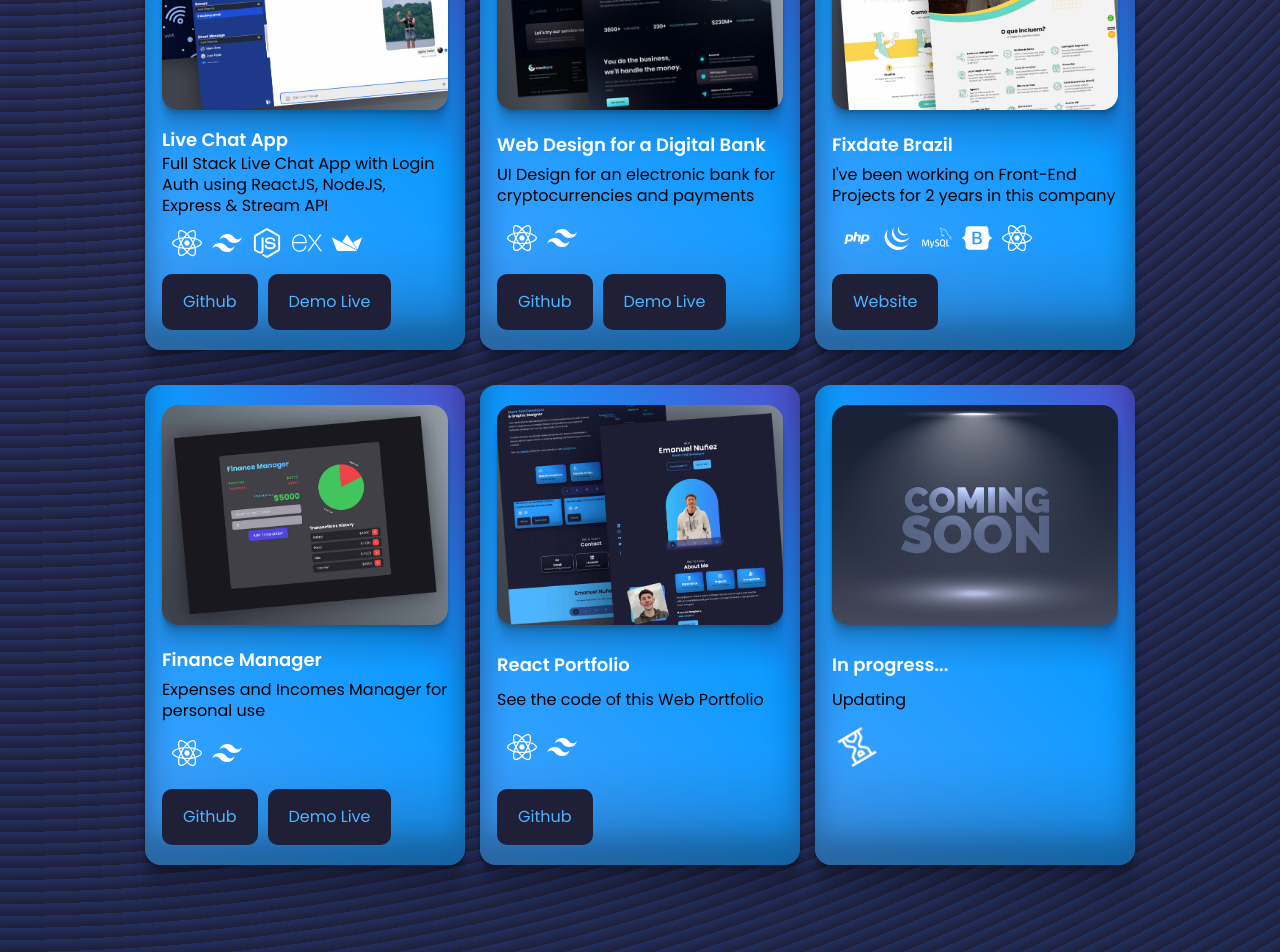
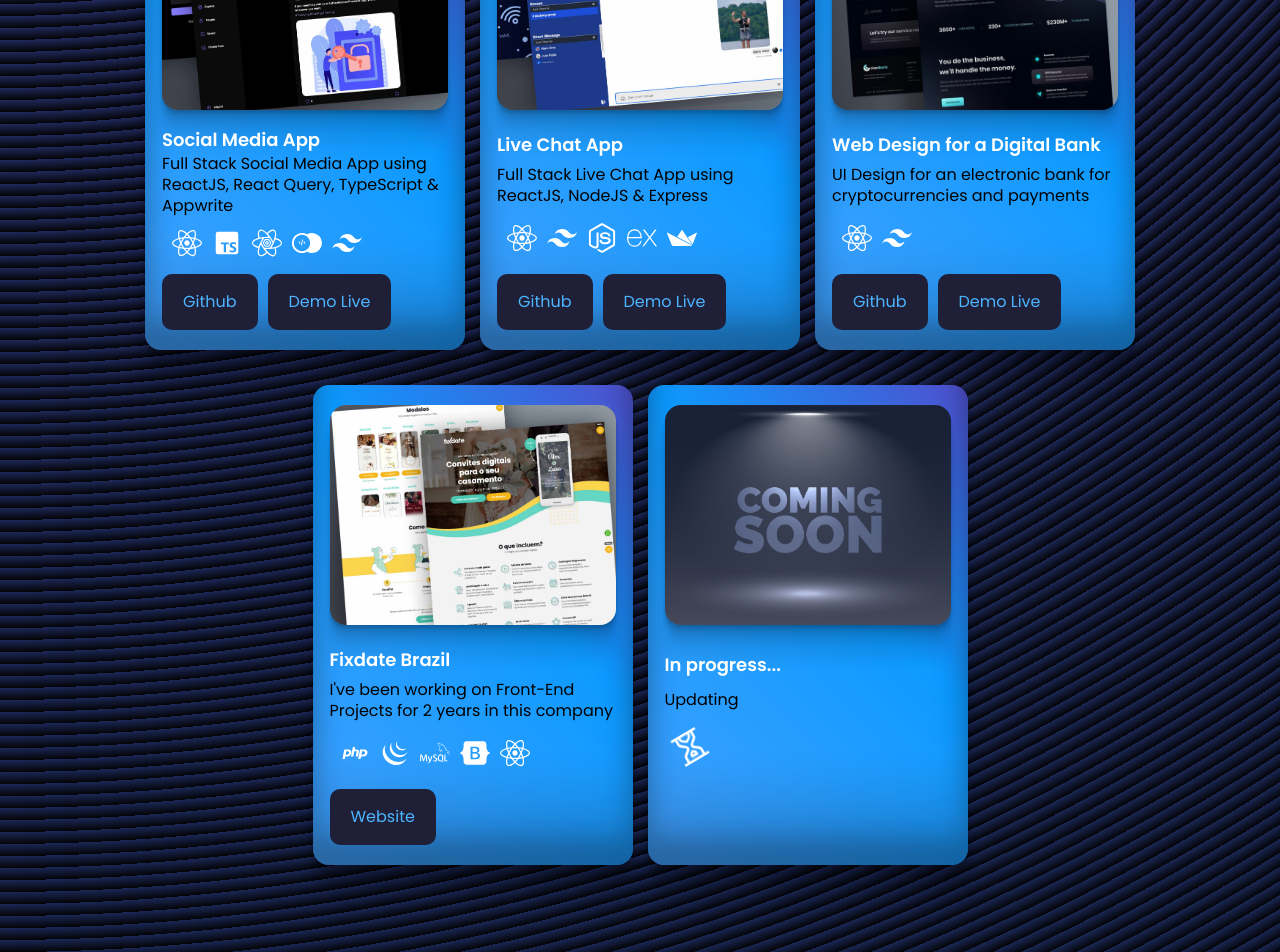
Before and after one commit to emaadev/react-portfolio, a React (Vite) app: page / in a window 1280 px wide. Shown: the part 1220-2172 px from the top of the page. Built offline with nearby package versions, Linux system fonts and the light colour scheme.

Commit message:
uploading new project

```diff
--- a/src/constants/index.js
+++ b/src/constants/index.js
@@ -1,33 +1,40 @@
-import { BsLinkedin } from "react-icons/bs";
-import { BsGithub } from "react-icons/bs";
-import { BiLogoGmail } from "react-icons/bi";
+import { BsLinkedin, BsGithub, BsFillPersonCheckFill } from "react-icons/bs";
+import {
+  BiLogoGmail,
+  BiLogoTypescript,
+  BiBook,
+  BiMessageSquareDetail,
+  BiLogoPhp,
+  BiLogoJquery,
+} from "react-icons/bi";
 import { IoLogoWhatsapp } from "react-icons/io";
-import { AiOutlineHome } from "react-icons/ai";
-import { AiOutlineUser } from "react-icons/ai";
-import { BiBook } from "react-icons/bi";
+import {
+  AiOutlineHome,
+  AiOutlineUser,
+  AiOutlineFundProjectionScreen,
+} from "react-icons/ai";
 import { RiServiceLine } from "react-icons/ri";
-import { BiMessageSquareDetail } from "react-icons/bi";
 import { GiAchievement } from "react-icons/gi";
-import { AiOutlineFundProjectionScreen } from "react-icons/ai";
-import { BsFillPersonCheckFill } from "react-icons/bs";
-import { BiLogoPhp } from "react-icons/bi";
-import { FaBootstrap } from "react-icons/fa";
-import { BiLogoJquery } from "react-icons/bi";
-import { SiMysql } from "react-icons/si";
+import { FaBootstrap, FaReact, FaNodeJs } from "react-icons/fa";
+import {
+  SiMysql,
+  SiReactquery,
+  SiAppwrite,
+  SiTailwindcss,
+  SiExpress,
+  SiStreamlit,
+} from "react-icons/si";
 
-import { FaReact } from "react-icons/fa";
-import { SiTailwindcss } from "react-icons/si";
 import { GrInProgress } from "react-icons/gr";
-import { FaNodeJs } from "react-icons/fa";
-import { SiExpress, SiStreamlit } from "react-icons/si";
 
 import hooBank from "../assets/hoobank.png";
 import comingSoon from "../assets/coming-soon.jpg";
-import portfolio from "../assets/portfolio.jpg";
+// import portfolio from "../assets/portfolio.jpg";
 // import weatherApp from "../assets/weatherapp.jpg";
 import liveChatApp from "../assets/live-chat-app.jpg";
 import fixdate from "../assets/fixdate.jpg";
-import financeManager from "../assets/finance-manager.jpg";
+// import financeManager from "../assets/finance-manager.jpg";
+import socialMediaApp from "../assets/social-media-app.jpg";
 import graphicDesign from "../assets/graphic-design.png";
 import webDevelopment from "../assets/web-development.png";
 import softSkills from "../assets/soft-skills.png";
@@ -216,10 +223,54 @@ export const contact = [
 
 export const projectCards = [
   {
+    id: "postit-social-app",
+    title: "Social Media App",
+    description:
+      "Full Stack Social Media App using ReactJS, React Query, TypeScript & Appwrite",
+    img: socialMediaApp,
+    links: [
+      {
+        id: "github",
+        content: "Github",
+        state: true,
+        href: "https://github.com/emaadev/postit-social-app",
+        btnType: "alternativeBtn",
+      },
+      {
+        id: "demolive",
+        content: "Demo Live",
+        state: true,
+        href: "https://postit-nine-eta.vercel.app/",
+        btnType: "variantBtn",
+      },
+    ],
+    iconTechnologies: [
+      {
+        id: "react",
+        IconType: FaReact,
+      },
+      {
+        id: "typescript",
+        IconType: BiLogoTypescript,
+      },
+      {
+        id: "reactquery",
+        IconType: SiReactquery,
+      },
+      {
+        id: "appwrite",
+        IconType: SiAppwrite,
+      },
+      {
+        id: "tailwindcss",
+        IconType: SiTailwindcss,
+      },
+    ],
+  },
+  {
     id: "live-chat-app",
     title: "Live Chat App",
-    description:
-      "Full Stack Live Chat App with Login Auth using ReactJS, NodeJS, Express & Stream API",
+    description: "Full Stack Live Chat App using ReactJS, NodeJS & Express",
     img: liveChatApp,
     links: [
       {
@@ -338,38 +389,38 @@ export const projectCards = [
       },
     ],
   },
-  {
-    id: "finance-manager",
-    title: "Finance Manager",
-    description: "Expenses and Incomes Manager for personal use",
-    img: financeManager,
-    links: [
-      {
-        id: "github",
-        content: "Github",
-        state: true,
-        href: "https://github.com/emaadev/finance-manager",
-        btnType: "alternativeBtn",
-      },
-      {
-        id: "demolive",
-        content: "Demo Live",
-        state: true,
-        href: "https://emaadev.github.io/finance-manager/",
-        btnType: "variantBtn",
-      },
-    ],
-    iconTechnologies: [
-      {
-        id: "react",
-        IconType: FaReact,
-      },
-      {
-        id: "tailwindcss",
-        IconType: SiTailwindcss,
-      },
-    ],
-  },
+  // {
+  //   id: "finance-manager",
+  //   title: "Finance Manager",
+  //   description: "Expenses and Incomes Manager for personal use",
+  //   img: financeManager,
+  //   links: [
+  //     {
+  //       id: "github",
+  //       content: "Github",
+  //       state: true,
+  //       href: "https://github.com/emaadev/finance-manager",
+  //       btnType: "alternativeBtn",
+  //     },
+  //     {
+  //       id: "demolive",
+  //       content: "Demo Live",
+  //       state: true,
+  //       href: "https://emaadev.github.io/finance-manager/",
+  //       btnType: "variantBtn",
+  //     },
+  //   ],
+  //   iconTechnologies: [
+  //     {
+  //       id: "react",
+  //       IconType: FaReact,
+  //     },
+  //     {
+  //       id: "tailwindcss",
+  //       IconType: SiTailwindcss,
+  //     },
+  //   ],
+  // },
   // {
   //   id: "weather-app",
   //   title: "Weather App",
@@ -398,38 +449,38 @@ export const projectCards = [
   //     },
   //   ],
   // },
-  {
-    id: "portfolio-01",
-    title: "React Portfolio",
-    description: "See the code of this Web Portfolio",
-    img: portfolio,
-    links: [
-      {
-        id: "github",
-        content: "Github",
-        state: true,
-        href: "https://github.com/emaadev/react-portfolio",
-        btnType: "alternativeBtn",
-      },
-      {
-        id: "demolive",
-        content: "Demo Live",
-        state: false,
-        href: "https://emanuel-nunez.online/",
-        btnType: "variantBtn",
-      },
-    ],
-    iconTechnologies: [
-      {
-        id: "react",
-        IconType: FaReact,
-      },
-      {
-        id: "tailwindcss",
-        IconType: SiTailwindcss,
-      },
-    ],
-  },
+  // {
+  //   id: "portfolio-01",
+  //   title: "React Portfolio",
+  //   description: "See the code of this Web Portfolio",
+  //   img: portfolio,
+  //   links: [
+  //     {
+  //       id: "github",
+  //       content: "Github",
+  //       state: true,
+  //       href: "https://github.com/emaadev/react-portfolio",
+  //       btnType: "alternativeBtn",
+  //     },
+  //     {
+  //       id: "demolive",
+  //       content: "Demo Live",
+  //       state: false,
+  //       href: "https://emanuel-nunez.online/",
+  //       btnType: "variantBtn",
+  //     },
+  //   ],
+  //   iconTechnologies: [
+  //     {
+  //       id: "react",
+  //       IconType: FaReact,
+  //     },
+  //     {
+  //       id: "tailwindcss",
+  //       IconType: SiTailwindcss,
+  //     },
+  //   ],
+  // },
   {
     id: "null",
     title: "In progress...",
--- a/src/index.css
+++ b/src/index.css
@@ -17,6 +17,6 @@ body {
   /* background-color: var(--bg-primary);
   background-image: var(--bg-image);
   background-attachment: fixed;
-    */ background-color: #101016;
-      background-image: repeating-radial-gradient(circle at 0 0, transparent 0, #1f1f38 12px), repeating-linear-gradient(#6971ff5d, #164b9b76);
+    */ background-color: rgb(2, 2, 4);
+      background-image: repeating-radial-gradient(circle at 0 0, transparent 0, #040407 12px), repeating-linear-gradient(#6971ff5d, #164b9b76);
 }
```
Also changed, not shown: src/assets/social-media-app.jpg (added), 1 other file (tests, documents, lock files or other folders).
